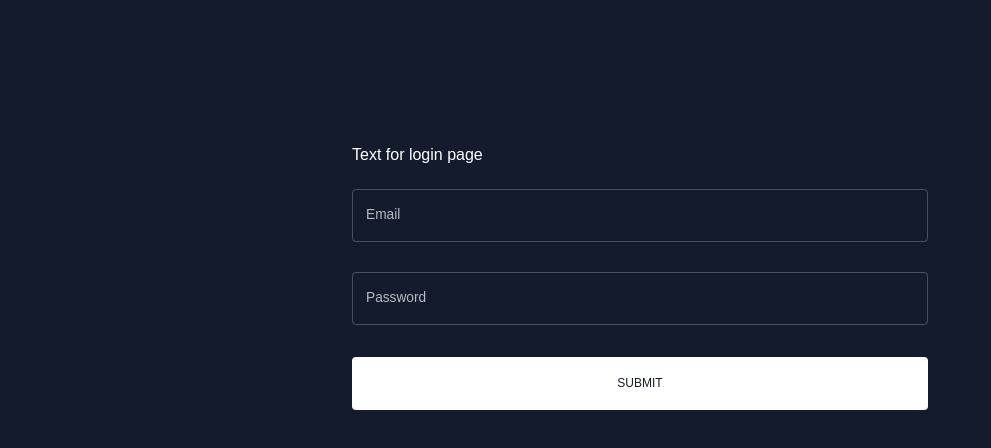
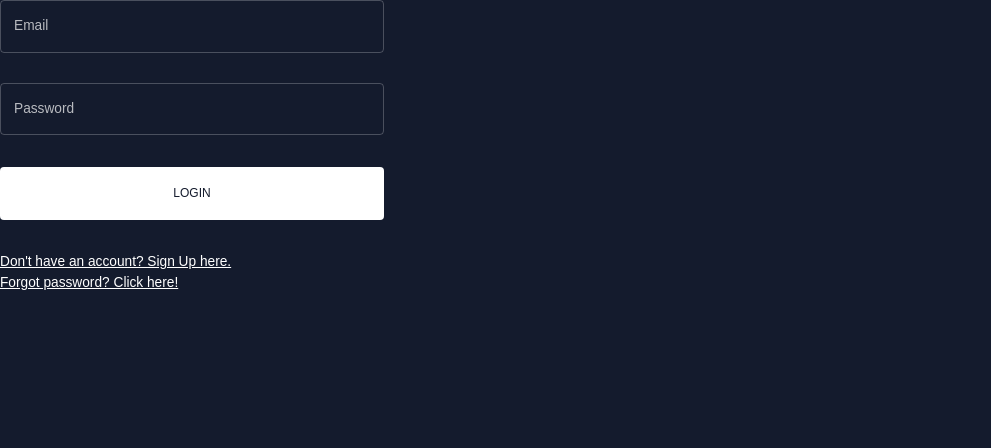
Before and after one commit to dani-marinescu7/online-shop, a React (Create React App) app in the folder frontend/: page /admin/login in a window 1280 px wide. Shown: the top 448 px of the page, without its empty margins (0-991 px from the left). Built offline with nearby package versions, Linux system fonts and the light colour scheme.

Commit message:
Created LoginRegister page

```diff
--- a/frontend/package.json
+++ b/frontend/package.json
@@ -28,6 +28,7 @@
     "react": "^18.2.0",
     "react-bootstrap": "^2.9.1",
     "react-dom": "^18.2.0",
+    "react-dropzone": "^14.2.3",
     "react-pro-sidebar": "^0.7.1",
     "react-redux": "^9.1.0",
     "react-router-dom": "^6.16.0",
--- /dev/null
+++ b/frontend/src/components/FlexBetween.jsx
@@ -0,0 +1,10 @@
+import { Box } from "@mui/material";
+import { styled } from "@mui/system";
+
+const FlexBetween = styled(Box)({
+  display: "flex",
+  justifyContent: "space-between",
+  alignItems: "center",
+});
+
+export default FlexBetween;
--- a/frontend/src/scenes/login/login.jsx
+++ b/frontend/src/scenes/login/login.jsx
@@ -5,18 +5,35 @@ import {
     useMediaQuery,
     useTheme
 } from "@mui/material";
+import EditOutlinedIcon from "@mui/icons-material/EditOutlined";
+import FlexBetween from "../../components/FlexBetween";
 import { Formik } from "formik";
 import * as yup from "yup";
 import { useNavigate } from "react-router-dom";
+import Dropzone from "react-dropzone";
 import { useDispatch } from "react-redux";
 import { setLogin } from "../../state";
+import { useState } from "react";
+import { Toast } from "react-bootstrap";
 
-const schema = yup.object().shape({
-    email: yup.string().required("required"),
+const registerSchema = yup.object().shape({
+    username: yup.string().required("required"),
+    email: yup.string().email("invalid email").required("required"),
     password: yup.string().required("required"),
 });
 
-const initialValues = {
+const loginSchema = yup.object().shape({
+    email: yup.string().email("invalid email").required("required"),
+    password: yup.string().required("required"),
+});
+
+const initialValuesRegister = {
+    username: "",
+    email: "",
+    password: "",
+};
+
+const initialValuesLogin = {
     email: "",
     password: "",
 };
@@ -28,8 +45,37 @@ const LoginPage = () => {
     const isNonMobile = useMediaQuery("(min-width:600px)");
     const isNonMobileScreens = useMediaQuery("(min-width: 1000px)");
     const theme = useTheme();
+    const [forgotPasswordClick, setForgotPasswordClick] = useState(false);
+    const [wrongCredentials, setWrongCredentials] = useState(false);
+    const [missingEmail, setMissingEmail] = useState(false);
+    const [pageType, setPageType] = useState("login");
+    const isLogin = pageType === "login";
+    const isRegister = pageType === "register";
 
-    const handleFormSubmit = async (values, onSubmitProps) => {
+    const register = async (values, onSubmitProps) => {
+        // this allows us to send form info with image
+        const formData = new FormData();
+        for (let value in values) {
+            formData.append(value, values[value]);
+        }
+        formData.append("picturePath", values.picture.name);
+
+        const savedUserResponse = await fetch(
+            "http://localhost:8080/auth/register",
+            {
+                method: "POST",
+                body: formData,
+            }
+        );
+        const savedUser = await savedUserResponse.json();
+        onSubmitProps.resetForm();
+
+        if (savedUser) {
+            setPageType("login");
+        }
+    };
+
+    const login = async (values, onSubmitProps) => {
         try {
             const loggedInResponse = await fetch("http://localhost:8080/auth/login", {
                 method: "POST",
@@ -52,34 +98,39 @@ const LoginPage = () => {
         }
     };
 
+    const forgotPassword = async (values) => {
+        if (values.email.length === 0) {
+            setMissingEmail(true);
+        } else {
+            const forgotPasswordResponse = await fetch("http://localhost:8080/users/forgetPassword", {
+                method: "POST",
+                headers: { "Content-Type": "application/json" },
+                body: JSON.stringify({ email: values.email }),
+            });
+
+            values.email = "";
+
+            if (!forgotPasswordResponse.ok) {
+                const errorData = await forgotPasswordResponse.json();
+                console.error("Error response from server:", errorData);
+            } else {
+                const forgotPassword = await forgotPasswordResponse.json();
+                setForgotPasswordClick(true);
+            }
+        }
+    };
+
+    const handleFormSubmit = async (values, onSubmitProps) => {
+        if (isLogin) await login(values, onSubmitProps);
+        if (isRegister) await register(values, onSubmitProps);
+    };
+
     return (
         <main className="content">
-            <Box>
-                <Box
-                    width="100%"
-                    backgroundColor={theme.palette.background.alt}
-                    p="1rem 6%"
-                    textAlign="center"
-                >
-                    <Typography fontWeight="bold" fontSize="32px" color="primary">
-                        The Sideline
-                    </Typography>
-                </Box>
-
-                <Box
-                    width={isNonMobileScreens ? "50%" : "93%"}
-                    p="2rem"
-                    m="2rem auto"
-                    borderRadius="1.5rem"
-                    backgroundColor={theme.palette.background.alt}
-                >
-                    <Typography fontWeight="500" variant="h5" sx={{ mb: "1.5rem" }}>
-                        Text for login page
-                    </Typography>
             <Formik
                 onSubmit={handleFormSubmit}
-                        initialValues={initialValues}
-                        validationSchema={schema}
+                initialValues={isLogin ? initialValuesLogin : initialValuesRegister}
+                validationSchema={isLogin ? loginSchema : registerSchema}
             >
                 {({
                       values,
@@ -88,6 +139,8 @@ const LoginPage = () => {
                       handleBlur,
                       handleChange,
                       handleSubmit,
+                      setFieldValue,
+                      resetForm,
                   }) => (
                     <form onSubmit={handleSubmit}>
                         <Box
@@ -97,13 +150,61 @@ const LoginPage = () => {
                             sx={{
                                 "& > div": { gridColumn: isNonMobile ? undefined : "span 4" },
                             }}
+                            width="30%"
                         >
+                            {isRegister && (
+                                <>
+                                    <TextField
+                                        label="Username"
+                                        onBlur={handleBlur}
+                                        onChange={handleChange}
+                                        value={values.username}
+                                        name="username"
+                                        error={Boolean(touched.username) && Boolean(errors.username)}
+                                        helperText={touched.username && errors.username}
+                                        sx={{ gridColumn: "span 2" }}
+                                    />
+                                    <Box
+                                        gridColumn="span 4"
+                                        border={`1px solid ${palette.neutral.medium}`}
+                                        borderRadius="5px"
+                                        p="1rem"
+                                    >
+                                        <Dropzone
+                                            acceptedFiles=".jpg,.jpeg,.png"
+                                            multiple={false}
+                                            onDrop={(acceptedFiles) =>
+                                                setFieldValue("picture", acceptedFiles[0])
+                                            }
+                                        >
+                                            {({ getRootProps, getInputProps }) => (
+                                                <Box
+                                                    {...getRootProps()}
+                                                    border={`2px dashed ${palette.primary.contrastText}`}
+                                                    p="1rem"
+                                                    sx={{ "&:hover": { cursor: "pointer" } }}
+                                                >
+                                                    <input {...getInputProps()} />
+                                                    {!values.picture ? (
+                                                        <p>Add Picture Here</p>
+                                                    ) : (
+                                                        <FlexBetween>
+                                                            <Typography>{values.picture.name}</Typography>
+                                                            <EditOutlinedIcon />
+                                                        </FlexBetween>
+                                                    )}
+                                                </Box>
+                                            )}
+                                        </Dropzone>
+                                    </Box>
+                                </>
+                            )}
+
                             <TextField
                                 label="Email"
-                                        type="email"
                                 onBlur={handleBlur}
                                 onChange={handleChange}
-                                        value={values.newPassword}
+                                value={values.email}
                                 name="email"
                                 error={Boolean(touched.email) && Boolean(errors.email)}
                                 helperText={touched.email && errors.email}
@@ -114,7 +215,7 @@ const LoginPage = () => {
                                 type="password"
                                 onBlur={handleBlur}
                                 onChange={handleChange}
-                                        value={values.confirmPassword}
+                                value={values.password}
                                 name="password"
                                 error={Boolean(touched.password) && Boolean(errors.password)}
                                 helperText={touched.password && errors.password}
@@ -123,7 +224,7 @@ const LoginPage = () => {
                         </Box>
 
                         {/* BUTTONS */}
-                                <Box>
+                        <Box width="30%">
                             <Button
                                 fullWidth
                                 type="submit"
@@ -136,14 +237,48 @@ const LoginPage = () => {
                                 }}
                                 onClick={() => console.log("Submit")}
                             >
-                                        SUBMIT
+                                {isLogin ? "LOGIN" : "REGISTER"}
                             </Button>
+                            <Typography
+                                onClick={() => {
+                                    setPageType(isLogin ? "register" : "login");
+                                    resetForm();
+                                }}
+                                sx={{
+                                    textDecoration: "underline",
+                                    color: palette.primary.contrastText,
+                                    "&:hover": {
+                                        cursor: "pointer",
+                                        color: palette.primary.light,
+                                    },
+                                }}
+                            >
+                                {isLogin
+                                    ? "Don't have an account? Sign Up here."
+                                    : "Already have an account? Login here."}
+                            </Typography>
+                            {isLogin
+                                ? <Typography
+                                    onClick={() => forgotPassword(values)}
+                                    sx={{
+                                        textDecoration: "underline",
+                                        color: palette.primary.contrastText,
+                                        "&:hover": {
+                                            cursor: "pointer",
+                                            color: palette.primary.light,
+                                        },
+                                    }}
+                                >
+                                    Forgot password? Click here!
+                                </Typography>
+                                : <Typography></Typography>}
+                            {forgotPasswordClick && <Toast message="Please check your email!" severity="success" />}
+                            {missingEmail && <Toast message="Please insert your email!" severity="error" />}
+                            {wrongCredentials && <Toast message="Incorrect username or password. Please try again!" severity="error" />}
                         </Box>
                     </form>
                 )}
             </Formik>
-                </Box>
-            </Box>
         </main>
     );
 };
```
Also changed, not shown: 1 other file (tests, documents, lock files or other folders). Lines whose indentation alone changed are shown as unchanged.
